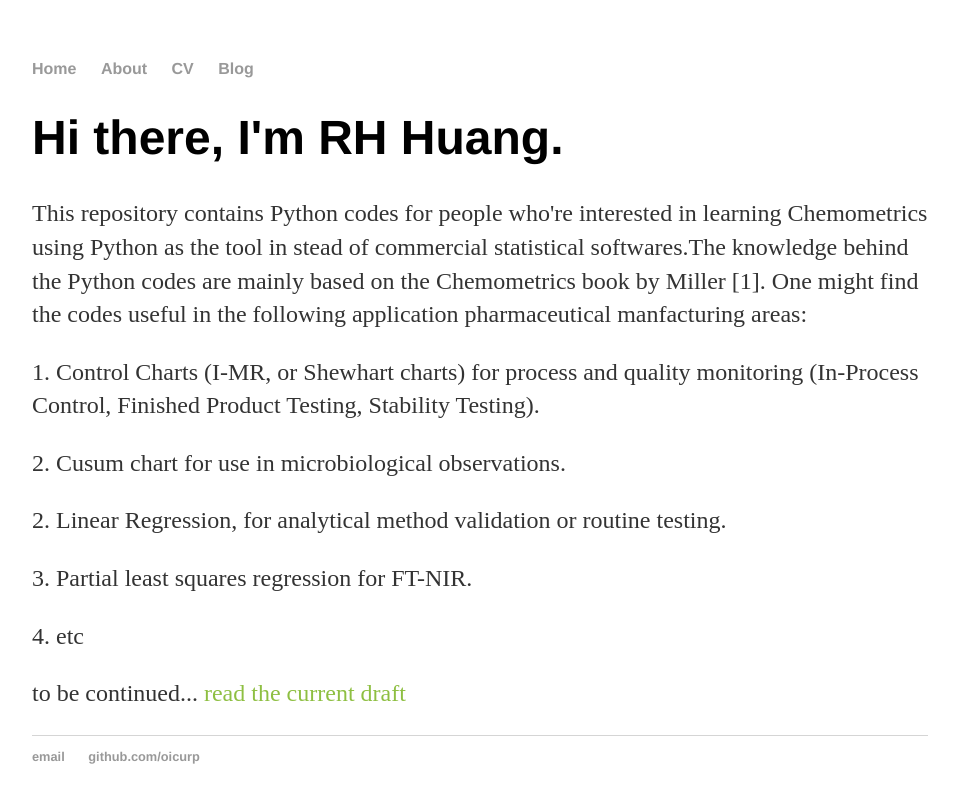
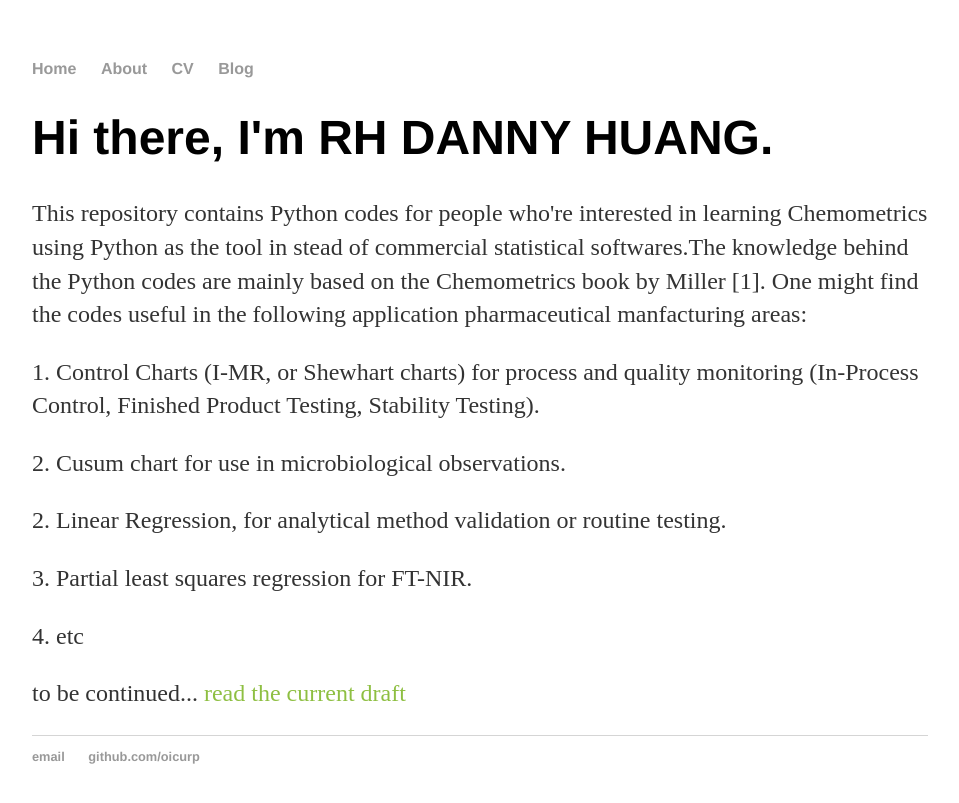
Before and after one commit to oicurp/oicurp.github.io, a Jekyll site: the page built from index.html, in a window 1280 px wide. Shown: the top 803 px of the page, without its empty margins (160-1119 px from the left). Built offline with Jekyll 4.4.1, drawn with Linux system fonts in a browser that asks for light colours.

Commit message:
Update index.html

```diff
--- a/index.html
+++ b/index.html
@@ -4,7 +4,7 @@ title: RENHUAN DANNY HUANG, The Pharmaceutical Specialist that Crosses Lines a L
 ---
 
   		<div class="blurb">
-        		<h1>Hi there, I'm RH Huang.</h1>
+        		<h1>Hi there, I'm RH DANNY HUANG.</h1>
 				<p>This repository contains Python codes for people who're interested in learning Chemometrics using Python as the tool
                     in stead of commercial statistical softwares.The knowledge behind the Python codes are mainly based on the Chemometrics book by Miller [1].
 					One might find the codes useful in the following application pharmaceutical manfacturing areas:</p>
```
